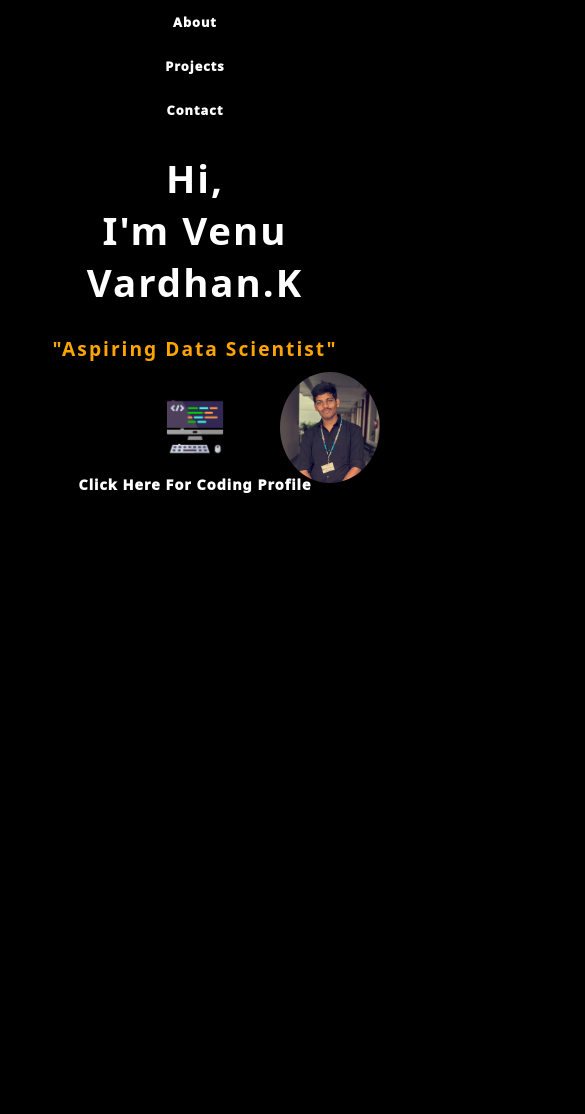
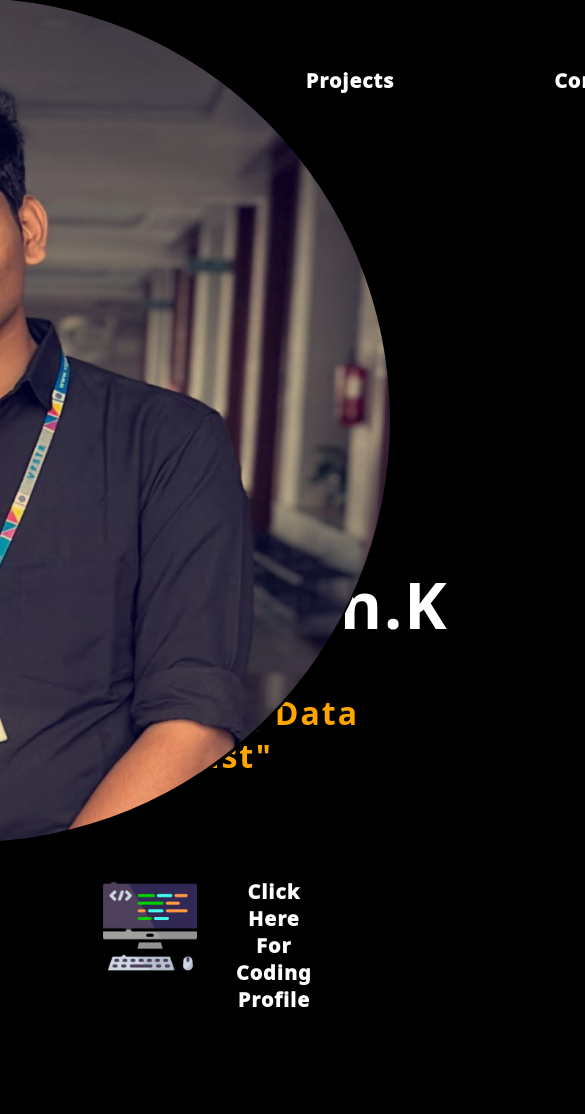
Before and after one commit to venuvardhankanteti123/venu, a plain HTML site: page index.html in a window 390 px wide. Shown: the top 1114 px of the page, 585 px wide, since content can reach past the window. Before the commit the page ends 844 px from the top, so only its background shows below. Drawn offline with Linux system fonts and the light colour scheme.

Commit message:
Update index.css

```diff
--- a/index.css
+++ b/index.css
@@ -1,26 +1,23 @@
-* {
-    top: 0;
+*{
+    top:0;
     margin: 0;
     background-color: #000000;
-    box-sizing: border-box;
 }
-
-#nav {
+#nav{
     display: flex;
     flex-direction: row;
-    height: 50px;
-    width: 100%;
-    justify-content: center;
-    align-items: center;
+    height:50px;
+    width: 30px;
+
 }
-
 #nav > button {
     font-family: system-ui, -apple-system, BlinkMacSystemFont, 'Segoe UI', Roboto, Oxygen, Ubuntu, Cantarell, 'Open Sans', 'Helvetica Neue', sans-serif;
-    font-size: 1rem;
+    font-size: 20px;
     color: white;
     text-align: center;
-    margin: 10px;
-    padding: 10px;
+    margin: 50px;
+    padding: 30px;
+    text-decoration-color: hsl(208, 100%, 97%);
     border: none;
     display: flex;
     justify-content: center;
@@ -35,105 +32,59 @@ button:hover {
     transform: scale(1.1);
     color: rgb(255, 255, 255);
 }
-
 #pro {
     position: absolute;
-    right: 10px;
+    right: 0;
     top: 50%;
     transform: translateY(-50%);
     border-radius: 1000px;
     object-fit: cover;
     transition: filter 0.3s ease;
-    max-width: 100px;
-    max-height: 100px;
 }
 
 #pro img {
-    width: 100%;
-    height: auto;
-    border-radius: 50%;
+    width: 100vb;
+    height: 100vh;
+
+
 }
-
-#pro img:hover {
-    filter: none;
+#pro img:hover{
+    filter:none;
     border-radius: 1000px;
 }
-
-#name {
+#name{
     font-family: system-ui, -apple-system, BlinkMacSystemFont, 'Segoe UI', Roboto, Oxygen, Ubuntu, Cantarell, 'Open Sans', 'Helvetica Neue', sans-serif;
-    font-size: 1.5rem;
+    font-size: 2rem;
     color: white;
-    margin: 20px;
-    text-align: center;
+    margin-top: 250px;
+    margin-left: 100px;
     letter-spacing: 2px;
 }
-
-#name h4 {
+#name h4{
     color: #ffa500;
 }
-
-#code {
+#code{
     display: flex;
     flex-direction: row;
-    flex-wrap: wrap;
-    justify-content: center;
+    padding: 100px;
+
+}
+#code>img{
+    width: 100px;
+    height: 100px;
+    padding-right: 30px;
+}
+#code>button{
+    font-family: system-ui, -apple-system, BlinkMacSystemFont, 'Segoe UI', Roboto, Oxygen, Ubuntu, Cantarell, 'Open Sans', 'Helvetica Neue', sans-serif;
     align-items: center;
-    padding: 20px;
-}
-
-#code > img {
-    width: 80px;
-    height: 80px;
-    margin: 10px;
-}
-
-#code > button {
-    font-family: system-ui, -apple-system, BlinkMacSystemFont, 'Segoe UI', Roboto, Oxygen, Ubuntu, Cantarell, 'Open Sans', 'Helvetica Neue', sans-serif;
-    font-size: 1rem;
+    font-weight: 1000;
+    letter-spacing: 1px;
+    font-size: 20px;
     color: white;
     border: none;
-    margin: 10px;
-    padding: 10px;
-    font-weight: 1000;
-    letter-spacing: 1px;
-    text-align: center;
+
 }
-
-#code button:hover {
+#code button:hover{
     border-radius: 30px;
     background-color: #ffa500;
 }
-
-@media (max-width: 768px) {
-    #nav {
-        flex-direction: column;
-        height: auto;
-    }
-
-    #nav > button {
-        font-size: 0.8rem;
-        margin: 5px;
-        padding: 8px;
-    }
-
-    #name {
-        font-size: 1.2rem;
-    }
-
-    #code {
-        flex-direction: column;
-        padding: 10px;
-    }
-
-    #code > img {
-        width: 60px;
-        height: 60px;
-        margin: 5px;
-    }
-
-    #code > button {
-        font-size: 0.9rem;
-        margin: 5px;
-        padding: 8px;
-    }
-}
```
